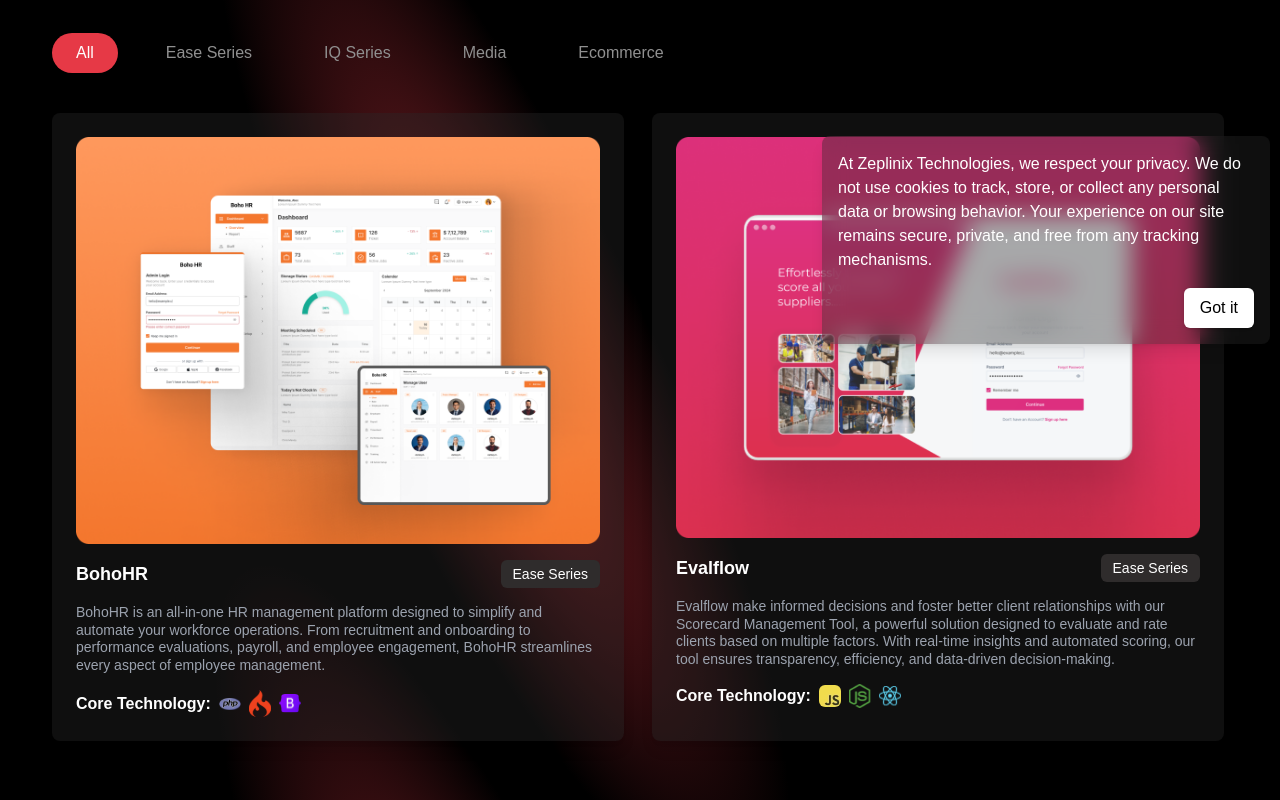
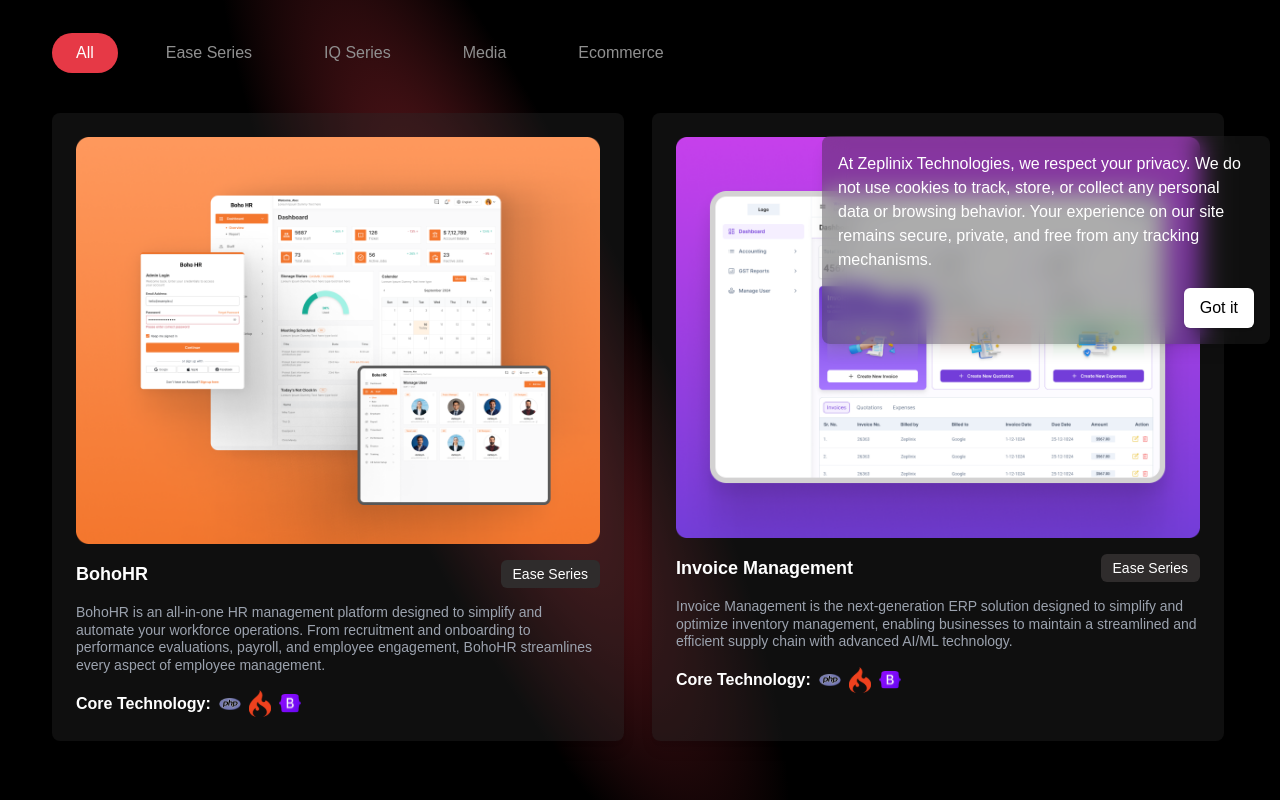
Before and after one commit to abhudi/zeplinix-nextt, a Next.js app: page /portfolio in a window 1280 px wide. Shown: the part 440-1240 px from the top of the page. Built offline with nearby package versions, Linux system fonts and the light colour scheme.

Commit message:
Update PortfolioProduct.tsx

```diff
--- a/app/components/PortfolioProduct.tsx
+++ b/app/components/PortfolioProduct.tsx
@@ -164,21 +164,21 @@ const cardData: CardData[] = [
       "/core-technology/bootstrap.svg",
     ],
   },
-  {
-    id: 3,
-    title: "Evalflow",
-    image: "/products/evalflow.png",
-    description:
-      "Evalflow make informed decisions and foster better client relationships with our Scorecard Management Tool, a powerful solution designed to evaluate and rate clients based on multiple factors. With real-time insights and automated scoring, our tool ensures transparency, efficiency, and data-driven decision-making.",
-    buttonLabel: "Ease Series",
-    coreTech: "Core Technology",
-    linkHref: "/evalflow-detail/",
-    technologyImages: [
-      "/core-technology/js.webp",
-      "/core-technology/node.svg",
-      "/core-technology/react.svg",
-    ],
-  },
+  // {
+  //   id: 3,
+  //   title: "Evalflow",
+  //   image: "/products/evalflow.png",
+  //   description:
+  //     "Evalflow make informed decisions and foster better client relationships with our Scorecard Management Tool, a powerful solution designed to evaluate and rate clients based on multiple factors. With real-time insights and automated scoring, our tool ensures transparency, efficiency, and data-driven decision-making.",
+  //   buttonLabel: "Ease Series",
+  //   coreTech: "Core Technology",
+  //   linkHref: "/evalflow-detail/",
+  //   technologyImages: [
+  //     "/core-technology/js.webp",
+  //     "/core-technology/node.svg",
+  //     "/core-technology/react.svg",
+  //   ],
+  // },
   // {
   //   id: 4,
   //   title: "StockIQ",
```
